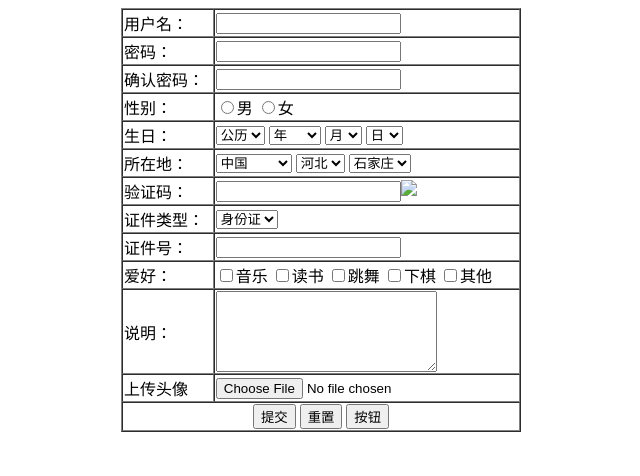
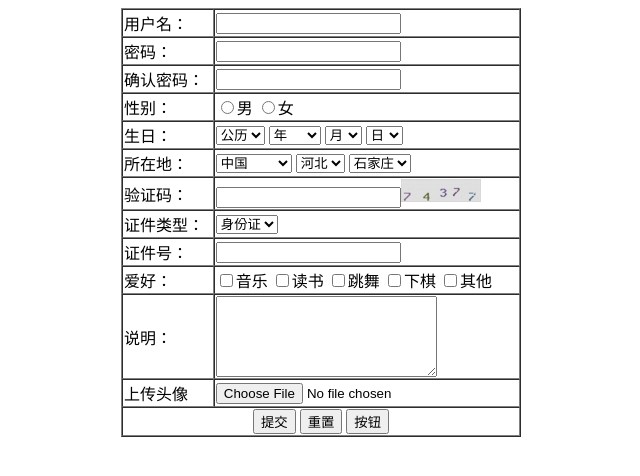
Before and after one commit to ParaculesSure/work3, a plain HTML site: page work/任务6-1.html in a window 1280 px wide. Shown: the whole page, without its empty margins (319-959 px from the left). Drawn offline with Linux system fonts and the light colour scheme.

Commit message:
任务6-1

```diff
--- a/work/任务6-1.html
+++ b/work/任务6-1.html
@@ -135,7 +135,7 @@
 </tr>
 <tr>
 	<td align="left" colspan="2">验证码：</td>
-    <td colspan="6"><input type="text" name="uname" value="" /><img src="~%}~Z21GCS73YH~]QF]VC43.png"
+    <td colspan="6"><input type="text" name="uname" value="" /><img src="https://github.com/ParaculesSure/work3/blob/master/work/%E7%B4%A0%E6%9D%90/f5.png?raw=true"
 	</td>
 </tr>
 <tr>
```
